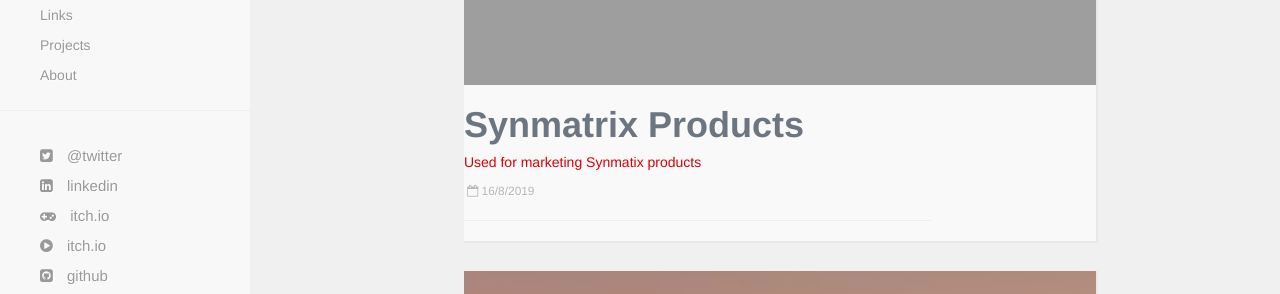
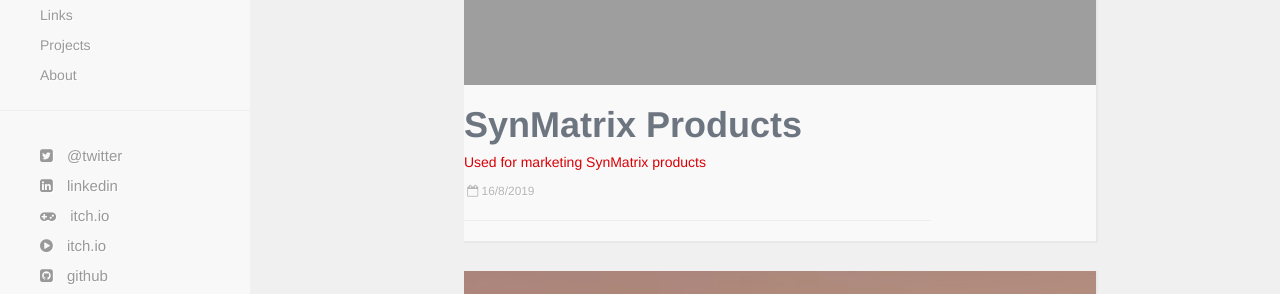
Before and after one commit to SeanYeSchool/SeanYeSchool.github.io, a Jekyll site: the page built from projects/rendering_projects.html, in a window 1280 px wide and 900 px high, scrolled down 2527 px. Shown: the part 156-450 px from the top of the window. Built offline with Jekyll 4.4.1, drawn with Linux system fonts in a browser that asks for light colours; nearby versions of some CDN libraries; Markdown is read by kramdown in place of the engine named in the settings; some of the changed text lies outside the part shown.

Commit message:
Fixed some wording issues for render projects

```diff
--- a/projects/rendering_projects.html
+++ b/projects/rendering_projects.html
@@ -121,12 +122,13 @@
           </div>
 
           <div class="col-md-9 project-post">
-          <h1>Synmatrix Products</h1><h4>Used for marketing Synmatix products</h4>
+          <h1>SynMatrix Products</h1><h4>Used for marketing SynMatrix products</h4>
           <p class="meta"><small>&nbsp;<i class="fa fa-calendar-o"></i> 16/8/2019</small></p><hr/>
           <div class="post">
-          Commissioned 6 renders of various products for the company Synmatix. I worked for around a month and helped create better viusals for their products.
-          This helped communicate the general specifications of the products as well as make the website appear more sophisticated.
-          You can view my recommendation letter <a href="{{ site.baseurl }}/images/Acentury Word Recommendation letter.pdf">here</a>.
+            Commissioned 6 renders of various products for the company SynMatrix.
+            I worked for around a month and helped create better visuals for their products.
+            This helped communicate the general specifications of the products as well as make the website appear more sophisticated.
+            You can view my recommendation letter <a href="{{ site.baseurl }}/images/Acentury Word Recommendation letter.pdf">here</a>.
           </div>
         </div>
       </div>
@@ -198,7 +200,7 @@
           <h1>Fish</h1><h4>Getting my feet wet</h4>
           <p class="meta"><small>&nbsp;<i class="fa fa-calendar-o"></i> 16/6/2019</small></p><hr/>
           <div class="post">
-          First time I explored the sculpting tool. It helped create a organic looking object. I also explored the Ocean modifier which generated the water.
+          First time I explored the sculpting tool. It helped create an organic-looking object. I also explored the Ocean modifier which generated the water.
           </div>
         </div>
       </div>
@@ -229,7 +231,7 @@
                 <img class="projectimage" src="{{site.baseurl}}/images/mountians.png">
                 </div>
                 <div class="col-md-9 project-post">
-                <h1>Mountains</h1><h4>A rocky start</h4>
+                <h1>Mountains</h1><h4>Rocky start</h4>
                 <p class="meta"><small>&nbsp;<i class="fa fa-calendar-o"></i> 25/7/2018</small></p><hr/>
                 <div class="post">
                 Learned about area grab effects, which allowed me to apply the random area grabber option to the vertices for natural mountains.
```
Also changed, not shown: other parts of projects/rendering_projects.html (+5 -4 lines).
